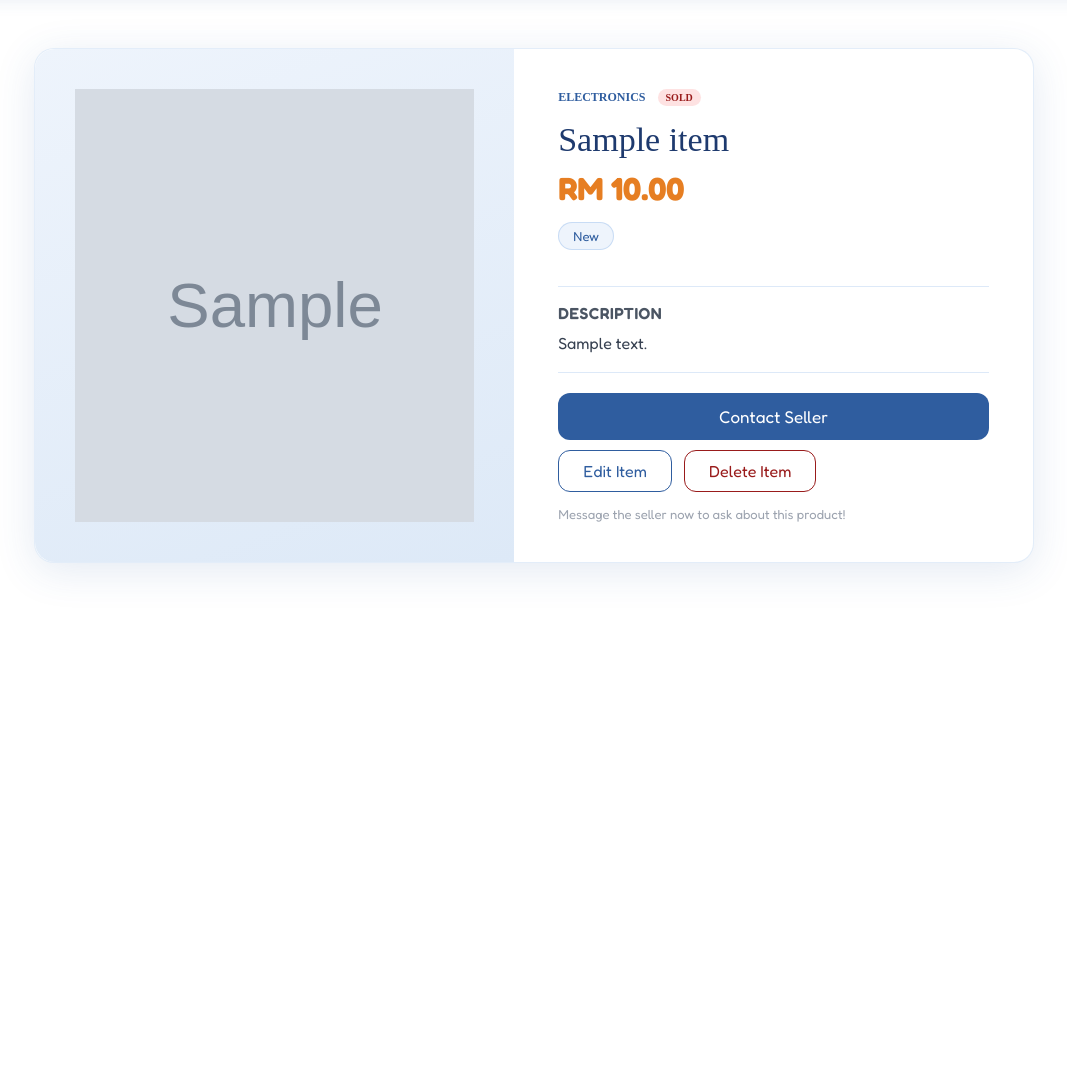
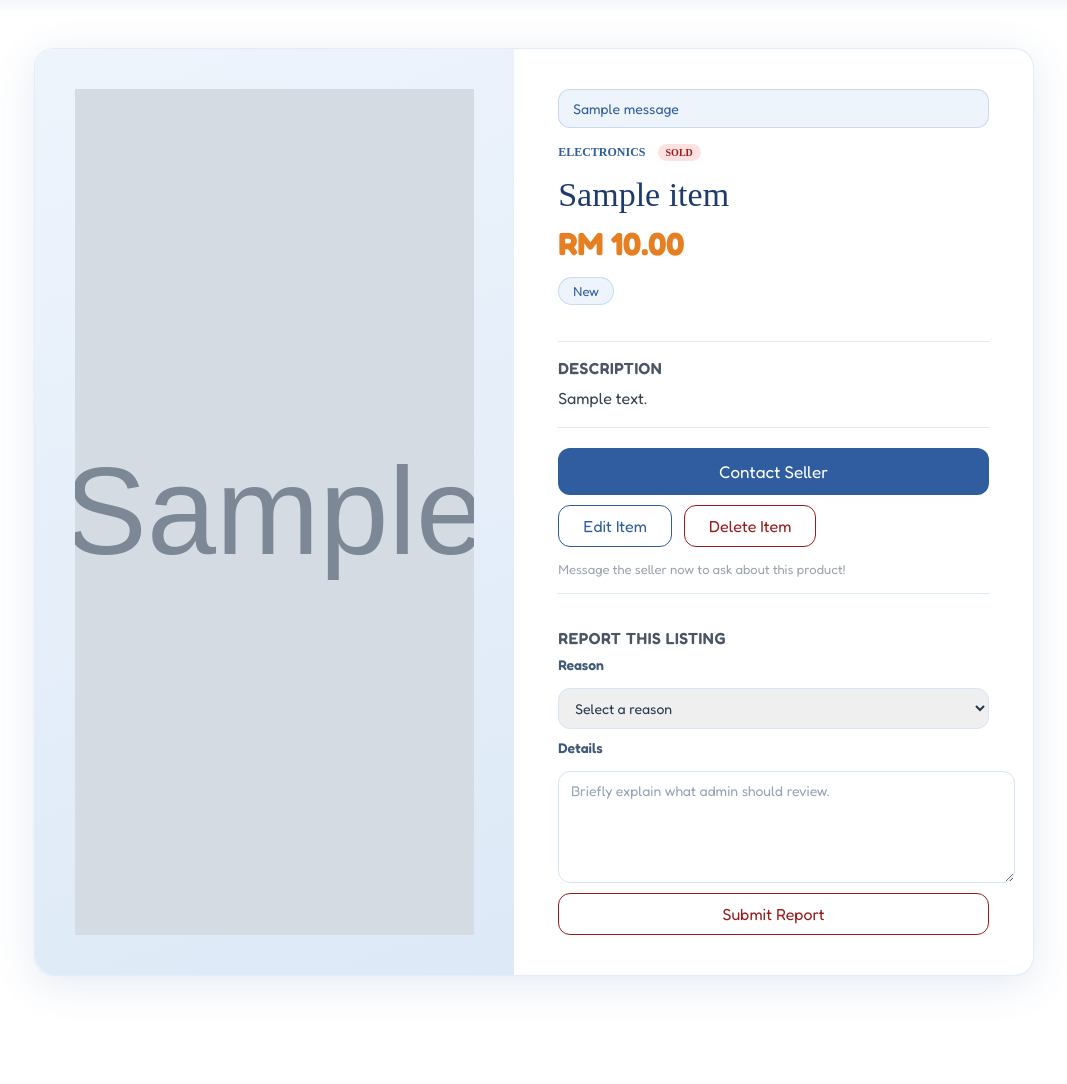
Before and after one commit to S1ngggg/GitExercise-G062-, a Flask app: page /item/1 in a window 1280 px wide. Shown: the part 66-1150 px from the top of the page, without its empty margins (106-1173 px from the left). Before the commit the page ends 639 px from the top, so only its background shows below. Run offline with Flask 3, Linux system fonts and the light colour scheme; the visitor is signed in with stand-in values (Sample User, id 1); data comes from the database, SQL or seed files in the repository; tables that the repository leaves empty hold one stand-in row (values such as "Sample post"); grey boxes marked "Sample" are stand-in pictures; one stand-in notice (Sample message) is shown; some web fonts are replaced.

Commit message:
report submission

```diff
--- a/app.py
+++ b/app.py
@@ -17,6 +17,14 @@ app = Flask(__name__, template_folder='templates',
 UPLOAD_FOLDER = os.path.join('static', 'uploads')
 ALLOWED_EXTENSIONS = {'png', 'jpg', 'jpeg', 'gif', 'webp'}
 CATEGORY_NAME_MAX_LENGTH = 50
+REPORT_REASONS = [
+    "Misleading listing",
+    "Inappropriate content",
+    "Suspicious seller",
+    "Duplicate listing",
+    "Other"
+]
+REPORT_DETAIL_MAX_LENGTH = 500
 app.config['UPLOAD_FOLDER'] = UPLOAD_FOLDER
 os.makedirs(UPLOAD_FOLDER, exist_ok=True)
 
@@ -173,6 +181,22 @@ def create_database():
         cursor.execute("ALTER TABLE user ADD COLUMN phone_num TEXT")
     if "address" not in user_column:
         cursor.execute("ALTER TABLE user ADD COLUMN address TEXT")
+
+    cursor.execute("""
+                CREATE TABLE IF NOT EXISTS report(
+                id INTEGER PRIMARY KEY AUTOINCREMENT,
+                item_id INTEGER NOT NULL,
+                reporter_id INTEGER NOT NULL,
+                reason TEXT NOT NULL,
+                details TEXT,
+                status TEXT NOT NULL DEFAULT 'Pending',
+                admin_note TEXT,
+                created_at TEXT NOT NULL,
+                updated_at TEXT NOT NULL,
+                FOREIGN KEY(item_id) REFERENCES item(id),
+                FOREIGN KEY(reporter_id) REFERENCES user(id)
+                )
+                """)
 
     connect.commit()
     connect.close()
@@ -1054,7 +1078,50 @@ def item_detail(item_id):
     if item is None:
         return "Item not found", 404
 
-    return render_template("item_detail.html", item=item)
+    return render_template("item_detail.html",
+                           item=item,
+                           report_reasons=REPORT_REASONS,
+                           report_detail_max_length=REPORT_DETAIL_MAX_LENGTH)
+
+
+@app.route("/item/<int:item_id>/report", methods=['POST'])
+def report_item(item_id):
+    user_id = session.get('user_id')
+    if not user_id:
+        flash("Please login before reporting a listing.")
+        return redirect(url_for('login'))
+
+    reason = request.form.get("reason", "").strip()
+    details = request.form.get("details", "").strip()
+
+    if not reason:
+        flash("Please choose a reason for the report.")
+        return redirect(url_for('item_detail', item_id=item_id))
+    if reason not in REPORT_REASONS:
+        flash("Please choose a valid report reason.")
+        return redirect(url_for('item_detail', item_id=item_id))
+    if len(details) > REPORT_DETAIL_MAX_LENGTH:
+        flash("Report details must be 500 characters or fewer.")
+        return redirect(url_for('item_detail', item_id=item_id))
+
+    connect = sqlite3.connect("database.db")
+    cursor = connect.cursor()
+
+    cursor.execute("SELECT id FROM item WHERE id = ?", (item_id,))
+    if cursor.fetchone() is None:
+        connect.close()
+        return "Item not found", 404
+
+    now = datetime.now().strftime('%Y-%m-%d %H:%M:%S')
+    cursor.execute("""
+        INSERT INTO report (item_id, reporter_id, reason, details, status, created_at, updated_at)
+        VALUES (?, ?, ?, ?, ?, ?, ?)
+    """, (item_id, user_id, reason, details, "Pending", now, now))
+    connect.commit()
+    connect.close()
+
+    flash("Report submitted. An admin will review it soon.")
+    return redirect(url_for('item_detail', item_id=item_id))
 
 
 @app.route("/item_saved")
--- a/static/css/style.css
+++ b/static/css/style.css
@@ -561,6 +561,53 @@
     margin: 14px 0 0 0;
 }
 
+.detail_flash_messages {
+    background: #eef4fc;
+    border: 1px solid rgba(47, 93, 159, 0.18);
+    border-radius: 12px;
+    color: #2f5d9f;
+    font-family: "Fredoka", sans-serif;
+    font-size: 14px;
+    margin-bottom: 16px;
+    padding: 10px 14px;
+}
+
+.detail_flash_messages p {
+    margin: 0;
+}
+
+.report_panel {
+    margin-top: 18px;
+}
+
+.report_form {
+    display: grid;
+    gap: 10px;
+}
+
+.report_form label {
+    color: #415a77;
+    font-family: "Fredoka", sans-serif;
+    font-size: 14px;
+    font-weight: 600;
+}
+
+.report_form select,
+.report_form textarea {
+    border: 1.5px solid #d7e5f4;
+    border-radius: 12px;
+    color: #24364b;
+    font-family: "Fredoka", sans-serif;
+    font-size: 14px;
+    padding: 10px 12px;
+    width: 100%;
+}
+
+.report_form textarea {
+    min-height: 90px;
+    resize: vertical;
+}
+
 .buynow_link {
     display: block;
     text-decoration: none;
--- a/templates/item_detail.html
+++ b/templates/item_detail.html
@@ -34,6 +34,15 @@
             </div>
 
             <div class="detail_info">
+                {% with messages = get_flashed_messages() %}
+                    {% if messages %}
+                    <div class="detail_flash_messages">
+                        {% for message in messages %}
+                        <p>{{ message }}</p>
+                        {% endfor %}
+                    </div>
+                    {% endif %}
+                {% endwith %}
 
                 <div class="detail_top_row">
                     <span class="category_label detail_category">{{ item[4] }}</span>
@@ -73,6 +82,33 @@
 
                 <p class="detail_note">Message the seller now to ask about this product!</p>
 
+                <hr class="detail_divider">
+
+                <div class="report_panel">
+                    <h3 class="detail_desc_label">Report this listing</h3>
+                    {% if session.get('user_id') %}
+                    <form method="POST" action="{{ url_for('report_item', item_id=item[0]) }}" class="report_form">
+                        <label for="report-reason">Reason</label>
+                        <select id="report-reason" name="reason" required>
+                            <option value="" disabled selected>Select a reason</option>
+                            {% for reason in report_reasons %}
+                            <option value="{{ reason }}">{{ reason }}</option>
+                            {% endfor %}
+                        </select>
+
+                        <label for="report-details">Details</label>
+                        <textarea id="report-details" name="details" maxlength="{{ report_detail_max_length }}"
+                            placeholder="Briefly explain what admin should review."></textarea>
+
+                        <button type="submit" class="detail_button_delete">Submit Report</button>
+                    </form>
+                    {% else %}
+                    <p class="detail_note">
+                        <a href="{{ url_for('login') }}">Login</a> to report this listing.
+                    </p>
+                    {% endif %}
+                </div>
+
             </div>
         </div>
 
```
